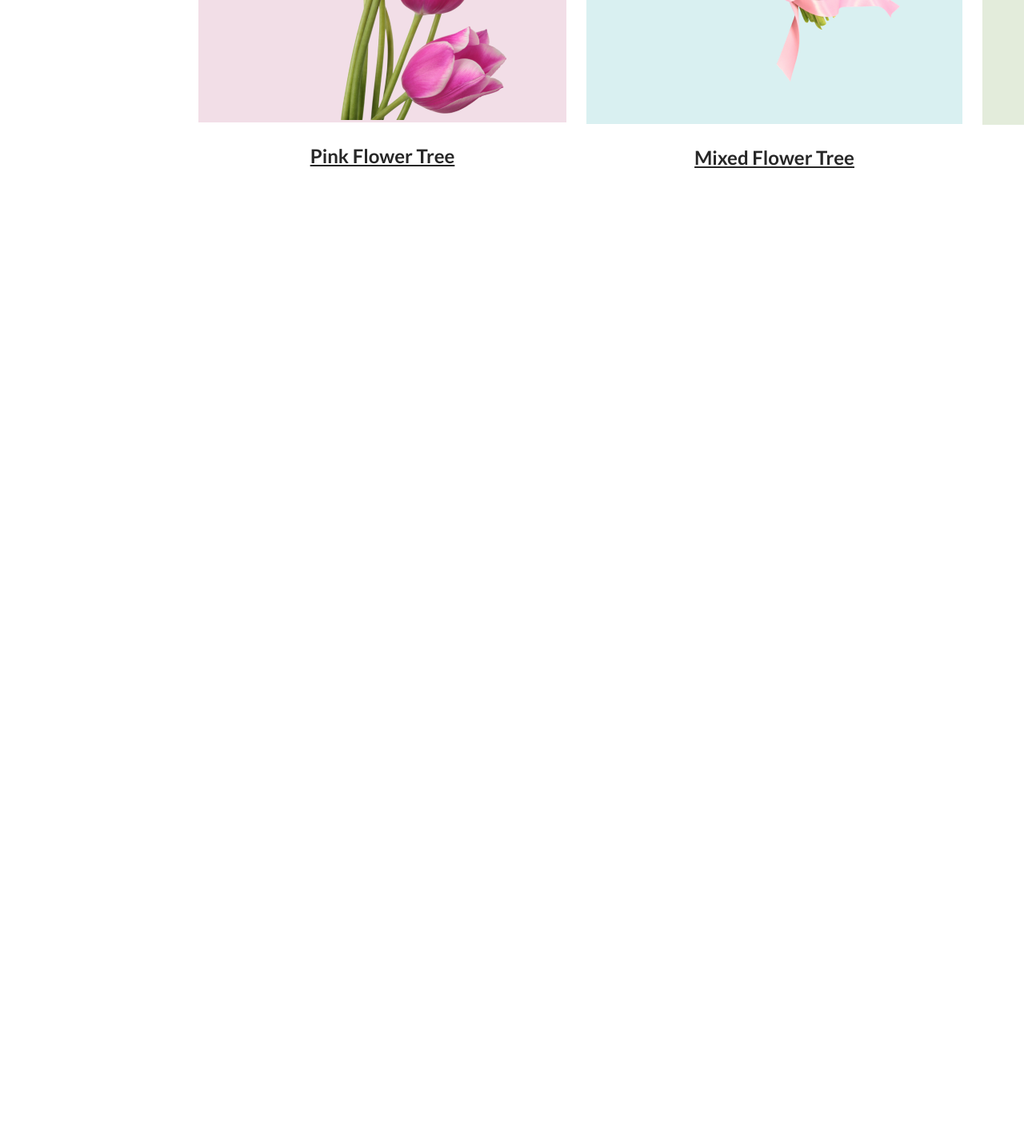
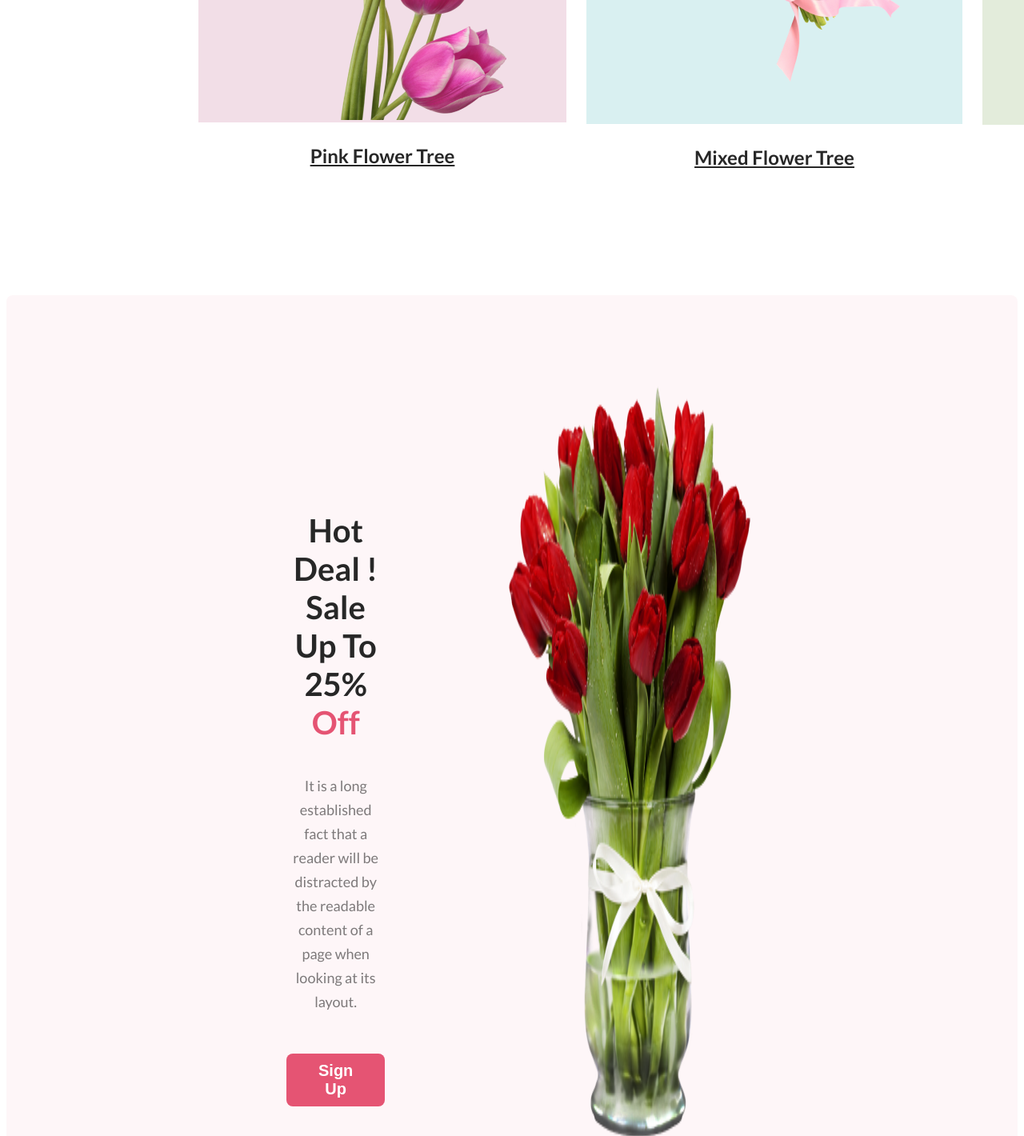
Before and after one commit to mdwasim212/flower-shop, a plain HTML site: page index.html in a window 1280 px wide. Shown: the part 2380-3800 px from the top of the page at 80% size. Before the commit the page ends 2627 px from the top, so only its background shows below. Drawn offline with Linux system fonts and the light colour scheme.

Commit message:
complete hot deal part

```diff
--- a/index.html
+++ b/index.html
@@ -54,6 +54,15 @@
                </div>
             </div>
         </section>
+        <!-- start hot deal part -->
+        <section class="hot-deal">
+            <div class="hot-deal-offer">
+                <h3 class="offer-title">Hot Deal ! Sale Up To 25% <span class="off">Off</span></h3>
+                <p class="offer-text">It is a long established fact that a reader will be distracted by the readable content of a page when looking at its layout.</p>
+                <button class="btn-primary">Sign Up</button>
+            </div>
+            <img src="Flower Asset/pngwing 8.png" alt="">
+        </section>
     </main>
     <footer>
 
--- a/style/flower.css
+++ b/style/flower.css
@@ -90,3 +90,35 @@ header{
     line-height: 35px;
     text-decoration-line: underline;
 }
+
+/* hot deat offer part */
+.hot-deal{
+    display: flex;
+    border-radius: 8px;
+    background: rgba(229, 84, 115, 0.05);
+    margin-top: 130px;
+    margin-bottom: 130px;
+}
+.offer-title{
+    color: #272727;
+    font-size: 40px;
+    font-weight: 800;
+}
+.off{
+   color: #E55473;
+}
+.offer-text{
+    color: rgba(39, 39, 39, 0.60);
+    text-align: center;
+    font-size: 18px;
+    font-weight: 400;
+    line-height: 30px;
+    margin-bottom: 50px;
+}
+.hot-deal-offer{
+    text-align: center;
+    padding: 230px 150px 160px 350px;
+}
+.hot-deal img{
+    padding: 100px 430px 100px 0px;
+}
```
